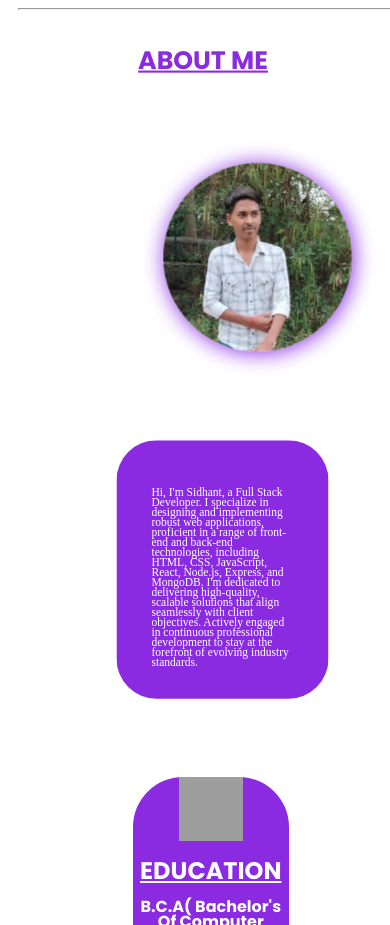
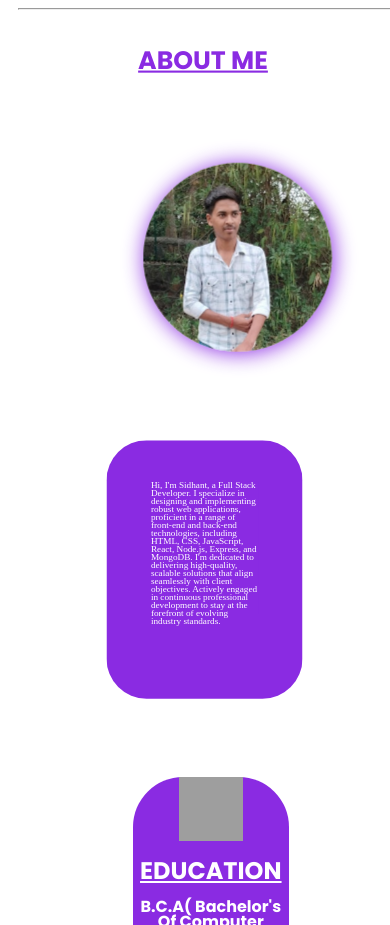
Before and after one commit to sidhant-kumar08/First-project, a plain HTML site: page index.html in a window 390 px wide. Shown: the part 980-1905 px from the top of the page. Drawn offline with nearby package versions, Linux system fonts and the light colour scheme; grey boxes are pictures that could not be loaded; a web font is replaced by a local one.

Commit message:
Update style.css

```diff
--- a/style.css
+++ b/style.css
@@ -677,6 +677,25 @@ hr {
         height: 350px;
     }
 
+    #about-desc{
+        position: relative;
+        left: 25%;
+
+    }
+
+    #about-info{
+        position: relative;
+        left: -6%;
+        overflow: hidden;
+        text-overflow: ellipsis;
+        width: 175px;
+    }
+
+    #about-info p{
+        position: relative;
+        top: -11%;
+        scale: 0.4;
+    }
 }
 
 @media (min-width: 400px) {
```
